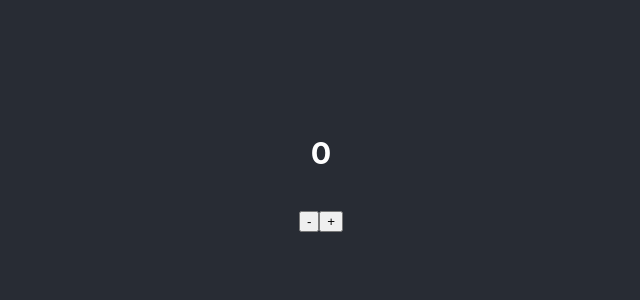
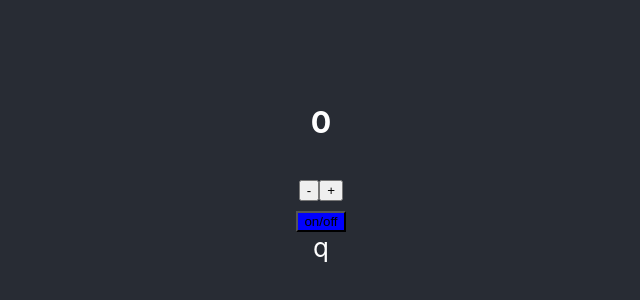
Before and after one commit to salybu/react-test.1, a React (Create React App) app in the folder react-test-app/: page / in a window 1280 px wide. Shown: the part 232-532 px from the top of the page, without its empty margins (319-959 px from the left). Built offline with nearby package versions, Linux system fonts and the light colour scheme.

Commit message:
feat: create on/off btn & test style attributes

```diff
--- a/react-test-app/src/App.js
+++ b/react-test-app/src/App.js
@@ -26,6 +26,15 @@ function App() {
           >
             +
           </button>
+          <div>
+            <button
+              style={{ backgroundColor: "blue" }}
+              data-testid="on/off-button"
+            >
+              on/off
+            </button>
+          </div>
+          q
         </div>
       </header>
     </div>
```
Also changed, not shown: 1 other file (tests, documents, lock files or other folders).
